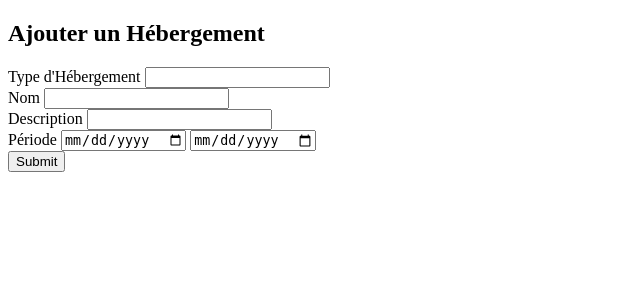
After one commit to codeuronline/Aux2Alpes, a PHP site: page /dev/add.php in a window 1280 px wide. The commit adds this page. Shown: the top 300 px of the page, without its empty margins (0-640 px from the left). Run offline with PHP 8.4, Linux system fonts and the light colour scheme.

Commit message:
work-back5

```diff
--- /dev/null
+++ b/dev/add.php
@@ -0,0 +1,46 @@
+<?
+session_start();
+?>
+<!DOCTYPE html>
+<html lang="en">
+
+<head>
+    <meta charset="UTF-8">
+    <meta http-equiv="X-UA-Compatible" content="IE=edge">
+    <meta name="viewport" content="width=device-width, initial-scale=1.0">
+    <title>Détails du Produit</title>
+</head>
+
+<body>
+    <main class="container">
+        <div class="row">
+            <section class="col-12">
+                <h1>Ajouter un Hébergement</h1>
+                <form method="post " action="add.php">
+                    <div class="form-group">
+                        <label for="id_categorie">Type d'Hébergement</label>
+                        <input type="text" id="id_categorie" name="id_categorie">
+                    </div>
+                    <div class="form-group">
+                        <label for="nom">Nom</label>
+                        <input type="text" id="prix" name="prix">
+                    </div>
+                    <div class="form-group">
+                        <label for="description">Description</label>
+                        <input type="descprition" id="description" name="description">
+                    </div>
+                    <div class="form-group">
+                        <label for="periode">Période</label>
+                        <input type="date" id="dispo_debut" name="dispo_debut">
+                        <input type="date" id="dispo_fin" name="dispo_fin">
+                    </div>
+                    <input type="submit" class="btn btn-primary">
+
+                </form>
+
+            </section>
+        </div>
+    </main>
+</body>
+
+</html>
--- a/dev/detail.php
+++ b/dev/detail.php
@@ -7,6 +7,7 @@ if (isset($_GET['id_Gite']) && !empty($_GET['id_Gite'])) {
     $query = $db->prepare($sql);
     $query->bindValue(':id', $id, PDO::PARAM_INT);
     $gite = $query->fetch();
+    //on virifie si le gite existe
     if (!$gite) {
         $_SESSION['erreur'] = "Cet ID n'existe pas";
         header('Location: index.php');
@@ -44,6 +45,8 @@ if (isset($_GET['id_Gite']) && !empty($_GET['id_Gite'])) {
                     <p>id_categorie<?= $gite['id_categorie'] ?></p>
                     <p>Id_Emplacement_geographique<?= $gite['Id_Emplacement_geographique'] ?></p>
                     <p>Id_periode<?= $gite['Id_periode'] ?></p>
+                    <p><a href="index.php">Retour</a><a href="edit.php?Id_Gite=" <?= $gite['Id_Gite']; ?>Modifier</a>
+                    </p>
             </section>
         </div>
     </main>
--- a/dev/index.php
+++ b/dev/index.php
@@ -17,7 +17,7 @@ require_once('hebergement.class.php');
     <meta name="viewport" content="width=device-width, initial-scale=1.0">
     <link href="https://cdn.jsdelivr.net/npm/bootstrap@5.0.2/dist/css/bootstrap.min.css" rel="stylesheet"
         integrity="sha384-EVSTQN3/azprG1Anm3QDgpJLIm9Nao0Yz1ztcQTwFspd3yD65VohhpuuCOmLASjC" crossorigin="anonymous">
-    <title>Liste des gite</title>
+    <title>Liste des Hebergement</title>
 </head>
 
 <body>
@@ -25,14 +25,13 @@ require_once('hebergement.class.php');
         <div class=row>
             <section class="col-12">
                 <?php
-
                 if (!empty($_SESSION['erreur'])) {
                     echo '<DIV class="alert alert-danger" role="alert"' . $_SESSION['message'] . '
                     </DIV>';
                     $_SESSION['erreur'] = null;
                 }
                 ?>
-                <h1>Liste des Hébergement(s)s</h1>
+                <h1>Liste des Hébergement(s)</h1>
                 <table class="table">
                     <th>Id_Hebergement</th>
                     <th>Id_categorie</th>
```
Also changed, not shown: dev/package.json (added, +11 -0 lines), dev/toolscript.js (+15 -0 lines), package.json (added, +19 -0 lines).
